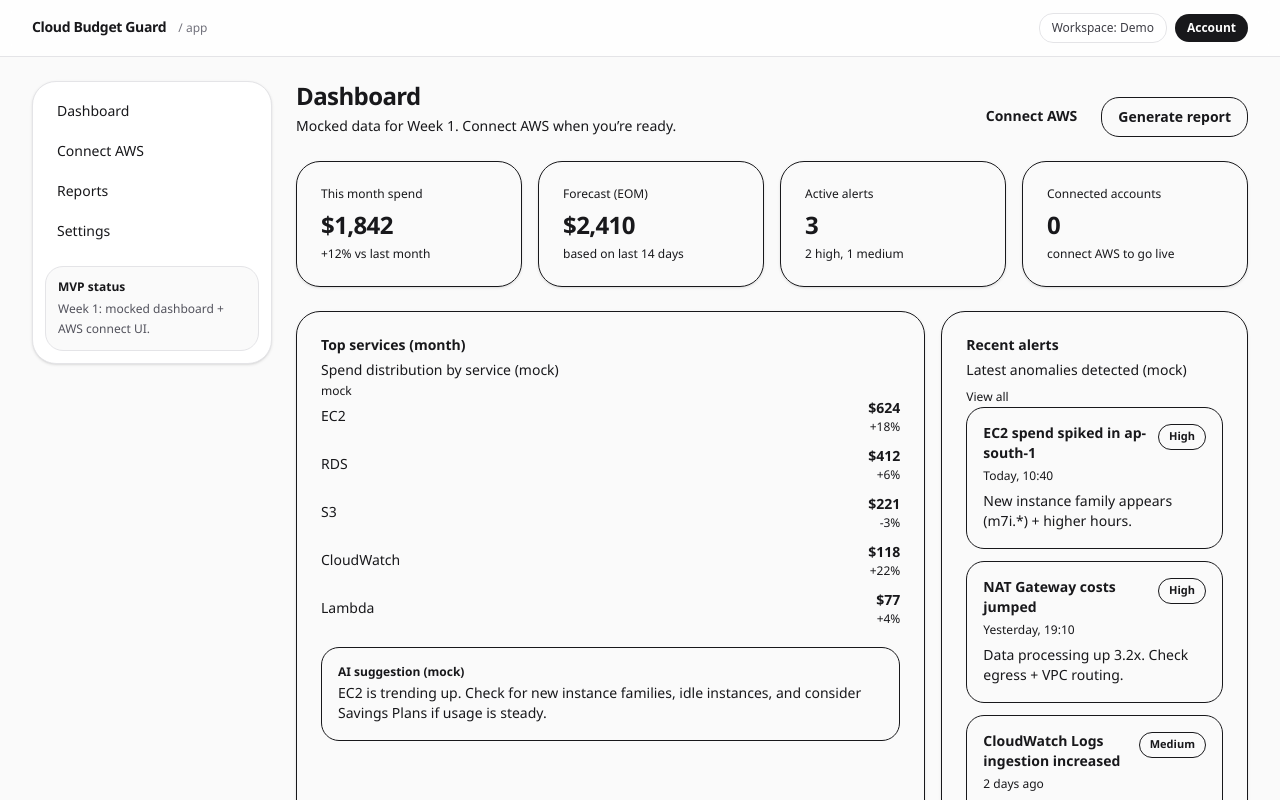
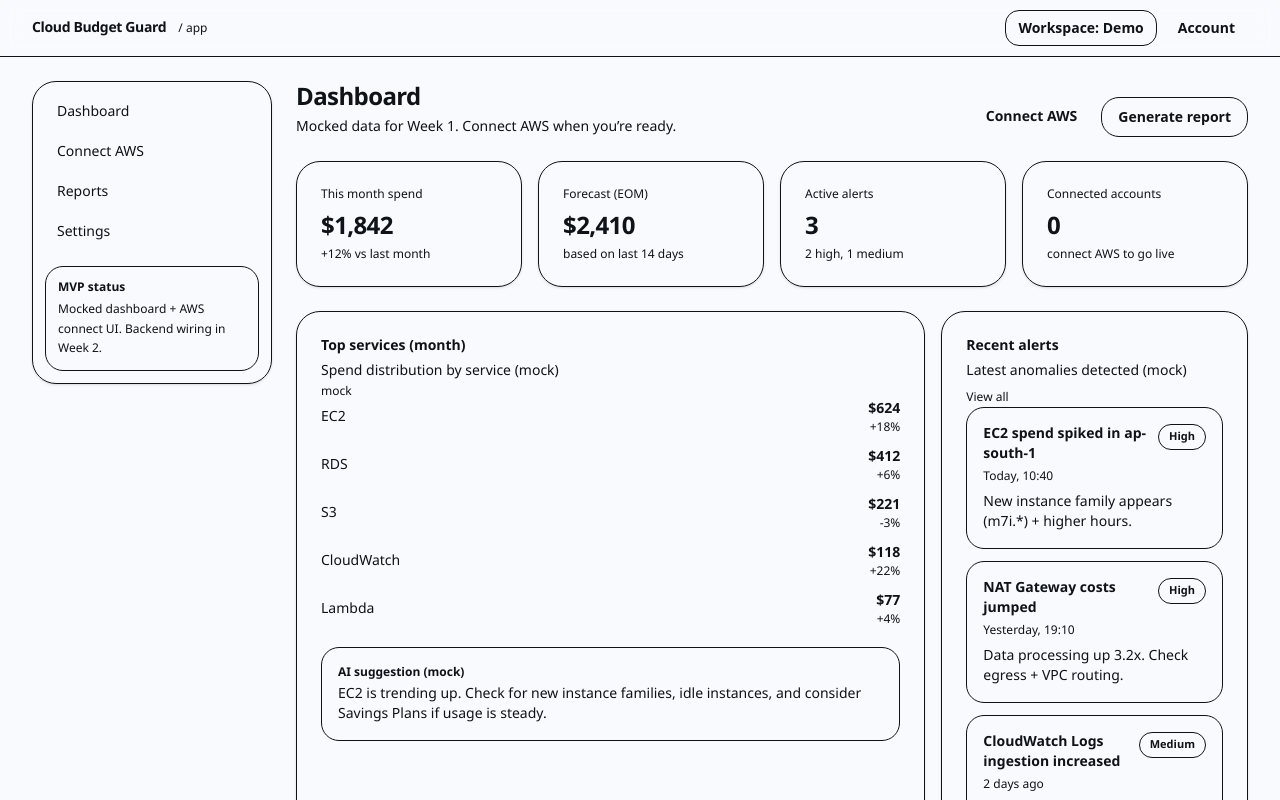
Before and after one commit to sangram-sethi/cloud-billing-tracker, a Next.js app: page /app in a window 1280 px wide. Shown: the top 800 px of the page. Built offline with nearby package versions, Linux system fonts and the light colour scheme.

Commit message:
polish(app): update app shell layout to use ui tokens

```diff
--- a/src/app/(app)/layout.tsx
+++ b/src/app/(app)/layout.tsx
@@ -1,32 +1,28 @@
 import type { ReactNode } from "react";
 import Link from "next/link";
+import { Button } from "@/components/ui/Button";
+import { Card } from "@/components/ui/Card";
 
 export default function AppLayout({ children }: { children: ReactNode }) {
   return (
-    <div className="min-h-screen bg-zinc-50 text-zinc-900">
+    <div className="min-h-screen bg-background text-foreground">
       {/* Top bar */}
-      <header className="sticky top-0 z-40 border-b border-zinc-200 bg-white/80 backdrop-blur">
+      <header className="sticky top-0 z-40 border-b border-border bg-surface/80 backdrop-blur">
         <div className="mx-auto flex h-14 max-w-7xl items-center justify-between px-4 sm:px-6 lg:px-8">
           <div className="flex items-center gap-3">
             <Link href="/" className="text-sm font-semibold tracking-tight">
               Cloud Budget Guard
             </Link>
-            <span className="text-xs text-zinc-500">/ app</span>
+            <span className="text-xs text-muted-foreground">/ app</span>
           </div>
 
           <div className="flex items-center gap-2">
-            <button
-              className="rounded-lg border border-zinc-200 bg-white px-3 py-1.5 text-xs font-medium text-zinc-700 hover:bg-zinc-50"
-              type="button"
-            >
+            <Button variant="secondary" size="sm" type="button">
               Workspace: Demo
-            </button>
-            <button
-              className="rounded-lg bg-zinc-900 px-3 py-1.5 text-xs font-semibold text-white hover:bg-zinc-800"
-              type="button"
-            >
+            </Button>
+            <Button variant="primary" size="sm" type="button">
               Account
-            </button>
+            </Button>
           </div>
         </div>
       </header>
@@ -35,41 +31,43 @@ export default function AppLayout({ children }: { children: ReactNode }) {
       <div className="mx-auto grid max-w-7xl grid-cols-1 gap-6 px-4 py-6 sm:px-6 lg:grid-cols-[240px_1fr] lg:px-8">
         {/* Sidebar (desktop) */}
         <aside className="hidden lg:block">
-          <div className="rounded-2xl border border-zinc-200 bg-white p-3 shadow-sm">
+          <Card className="hover:translate-y-0">
+            <div className="p-3">
               <nav className="flex flex-col gap-1">
                 <Link
                   href="/app"
-                className="rounded-xl px-3 py-2 text-sm font-medium text-zinc-700 hover:bg-zinc-50 hover:text-zinc-900"
+                  className="rounded-xl px-3 py-2 text-sm font-medium text-muted-foreground hover:bg-surface-2 hover:text-foreground transition"
                 >
                   Dashboard
                 </Link>
                 <Link
                   href="/app/connect-aws"
-                className="rounded-xl px-3 py-2 text-sm font-medium text-zinc-700 hover:bg-zinc-50 hover:text-zinc-900"
+                  className="rounded-xl px-3 py-2 text-sm font-medium text-muted-foreground hover:bg-surface-2 hover:text-foreground transition"
                 >
                   Connect AWS
                 </Link>
                 <Link
                   href="/app/reports"
-                className="rounded-xl px-3 py-2 text-sm font-medium text-zinc-700 hover:bg-zinc-50 hover:text-zinc-900"
+                  className="rounded-xl px-3 py-2 text-sm font-medium text-muted-foreground hover:bg-surface-2 hover:text-foreground transition"
                 >
                   Reports
                 </Link>
                 <Link
                   href="/app/settings"
-                className="rounded-xl px-3 py-2 text-sm font-medium text-zinc-700 hover:bg-zinc-50 hover:text-zinc-900"
+                  className="rounded-xl px-3 py-2 text-sm font-medium text-muted-foreground hover:bg-surface-2 hover:text-foreground transition"
                 >
                   Settings
                 </Link>
               </nav>
 
-            <div className="mt-4 rounded-xl border border-zinc-200 bg-zinc-50 p-3">
-              <p className="text-xs font-semibold text-zinc-900">MVP status</p>
-              <p className="mt-1 text-xs leading-relaxed text-zinc-600">
-                Week 1: mocked dashboard + AWS connect UI.
+              <div className="mt-4 rounded-xl border border-border bg-surface-2 p-3">
+                <p className="text-xs font-semibold text-foreground">MVP status</p>
+                <p className="mt-1 text-xs leading-relaxed text-muted-foreground">
+                  Mocked dashboard + AWS connect UI. Backend wiring in Week 2.
                 </p>
               </div>
             </div>
+          </Card>
         </aside>
 
         {/* Main */}
```
Lines whose indentation alone changed are shown as unchanged.
